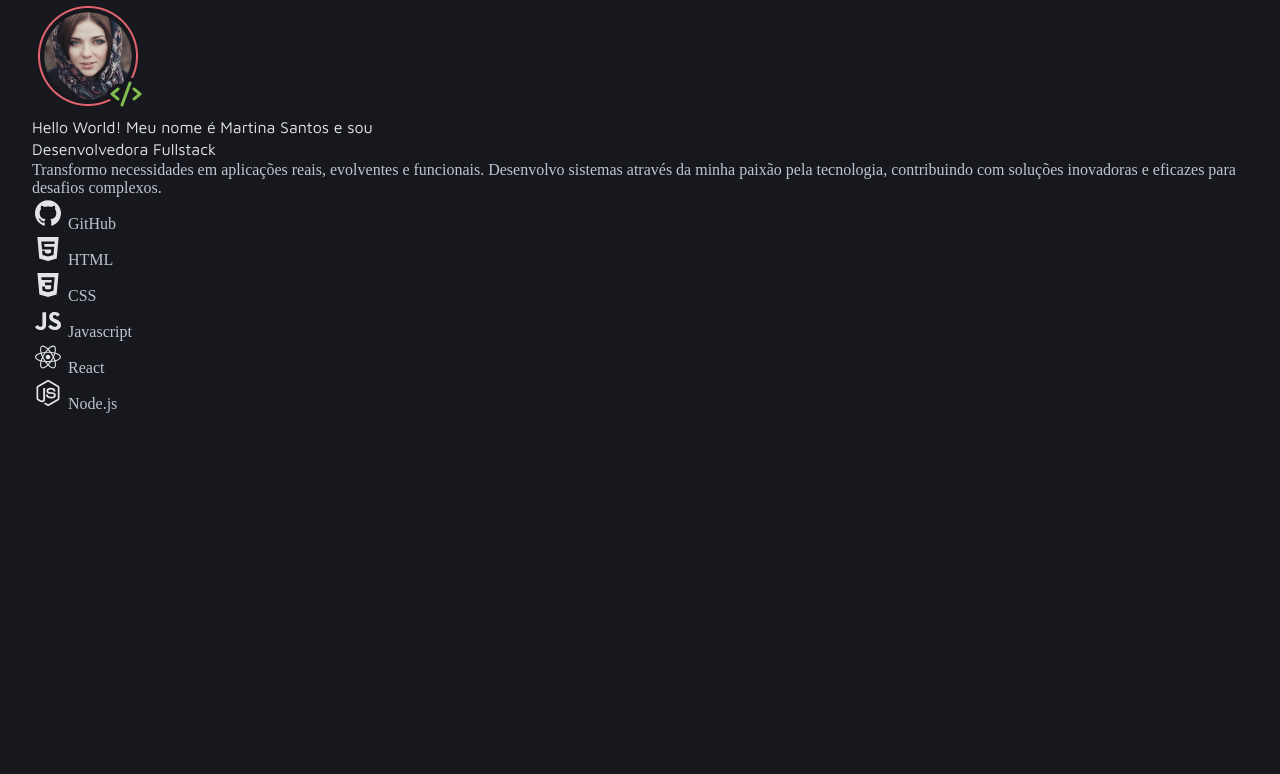
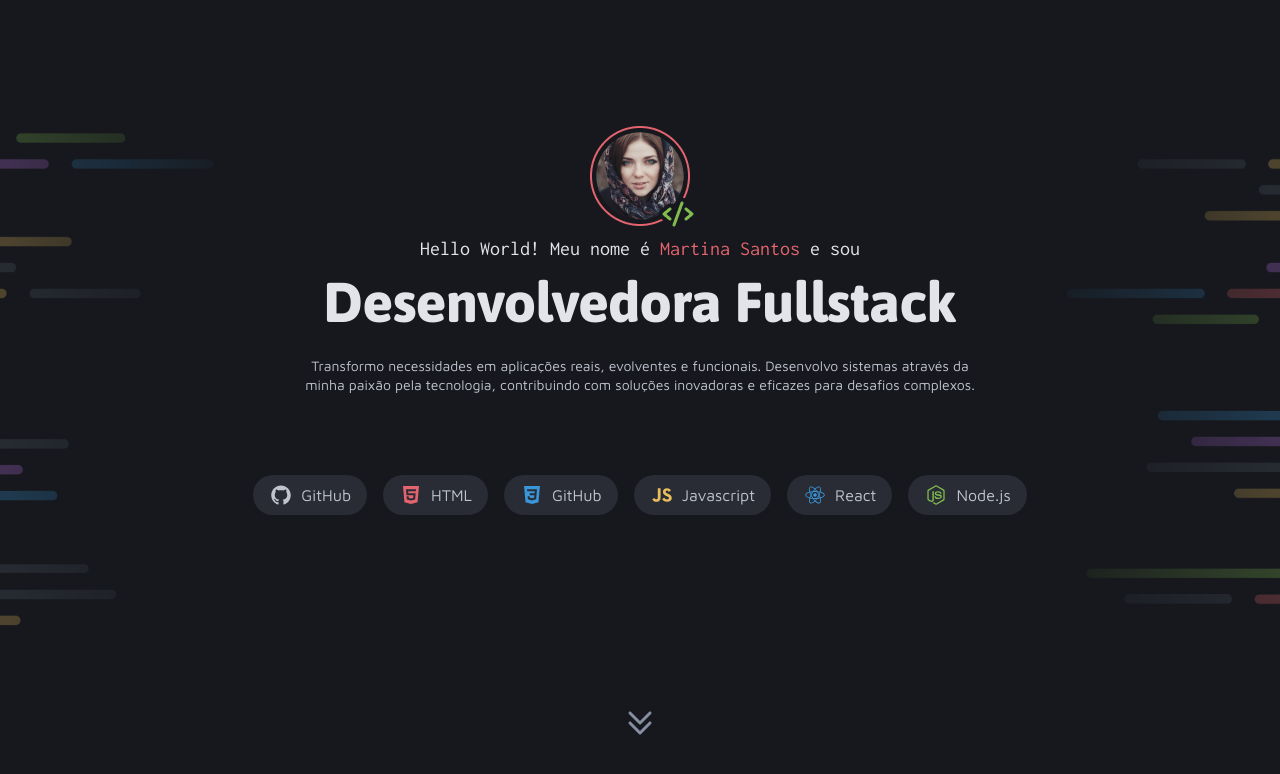
Before and after one commit to EricBrianb12/desafio-portfolio, a plain HTML site: page index.html in a window 1280 px wide. Drawn offline with Linux system fonts and the light colour scheme.

Commit message:
Feito a parte css do header e troca dos icones das tags no HTML

```diff
--- a/index.html
+++ b/index.html
@@ -14,12 +14,12 @@
 <body>
   <div class="bg-header">
     <header class="container">
-      <div class="content-header">
+      <div class="header-info">
         <img src="./assets/Avatar.png" alt="Imagem da Martina Santos">
-        <h2>
+        <h2 class="subtitle">
           Hello World! Meu nome é <span>Martina Santos</span> e sou
         </h2>
-        <h1>
+        <h1 class="text-lg">
           Desenvolvedora Fullstack
         </h1>
         <p>
@@ -29,36 +29,42 @@
 
       <div class="tags">
         <div class="tag-item">
-          <img src="assets/icons/GitHub.svg" alt="Logo da Github">
-          <span>GitHub</span>
+          <img src="assets/icons/GitHub-color.svg" alt="Logo da Github">
+          <span class="text-md">GitHub</span>
         </div>
 
         <div class="tag-item">
-          <img src="assets/icons/HTML.svg" alt="Logo HTML">
-          <span>HTML</span>
+          <img src="assets/icons/HTML-COLOR.svg" alt="Logo html">
+          <span class="text-md">HTML</span>
         </div>
 
         <div class="tag-item">
-          <img src="assets/icons/css.svg" alt="Logo css">
-          <span>CSS</span>
+          <img src="assets/icons/css-color.svg" alt="Logo css">
+          <span class="text-md">GitHub</span>
         </div>
 
         <div class="tag-item">
-          <img src="assets/icons/JavaScript.svg" alt="Logo javascript">
-          <span>Javascript</span>
+          <img src="assets/icons/JavaScript-color.svg" alt="Logo javascript">
+          <span class="text-md">Javascript</span>
         </div>
 
         <div class="tag-item">
-          <img src="assets/icons/React.svg" alt="Logo react">
-          <span>React</span>
+          <img src="assets/icons/React-color.svg" alt="Logo react">
+          <span class="text-md">React</span>
         </div>
 
         <div class="tag-item">
-          <img src="assets/icons/Node.js.svg" alt="Logo node">
-          <span>Node.js</span>
+          <img src="assets/icons/Node.js-color.svg" alt="Logo node.js">
+          <span class="text-md">Node.js</span>
         </div>
       </div>
     </header>
+
+    <nav class="arrowDown">
+      <a href="#">
+        <img src="assets/icons/CaretDoubleDown.svg" alt="">
+      </a>
+    </nav>
   </div>
 </body>
 
--- a/styles/global.css
+++ b/styles/global.css
@@ -30,7 +30,9 @@
 body {
   background-color: var(--gray-200);
   color: var(--gray-500);
+  font: var(--text-sm);
 }
+
 
 h1,
 h2,
@@ -41,6 +43,7 @@ h3 {
 
 img {
   max-width: 100%;
+  max-height: 100%;
 }
 
 .container {
--- /dev/null
+++ b/styles/header.css
@@ -0,0 +1,62 @@
+.bg-header {
+  width: 100vw;
+  height: 100vh;
+  background: url("../assets/images/Background_Intro.png") center no-repeat;
+  background-size: cover;
+  padding-top: 120px;
+  position: relative;
+
+  header {
+    max-width: 1040px;
+    display: flex;
+    align-items: center;
+    flex-direction: column;
+    gap: 80px;
+
+    &>img {
+      margin-bottom: 56px;
+    }
+
+    h2 {
+      margin-bottom: 8px;
+
+      span {
+        color: var(--red);
+      }
+    }
+
+    h1 {
+      margin-bottom: 20px;
+    }
+
+    .header-info {
+      max-width: 680px;
+      text-align: center;
+    }
+
+    .tags {
+      display: flex;
+      justify-content: center;
+      align-items: center;
+      gap: 16px;
+
+      .tag-item {
+        display: flex;
+        justify-content: center;
+        align-items: center;
+        padding: 8px 16px;
+        gap: 8px;
+        border-radius: 60px;
+        background-color: var(--gray-300);
+      }
+    }
+  }
+
+  .arrowDown {
+    position: absolute;
+    bottom: 57px;
+    left: 50%;
+    transform: translateX(-50%);
+  }
+
+}
--- a/styles/index.css
+++ b/styles/index.css
@@ -1 +1,3 @@
 @import url(global.css);
+@import url(utilitys.css);
+@import url(header.css);
--- a/styles/utilitys.css
+++ b/styles/utilitys.css
@@ -0,0 +1,11 @@
+.subtitle {
+  font: var(--subtitle);
+}
+
+.text-lg {
+  font: var(--title-lg);
+}
+
+.text-md {
+  font: var(--text-md)
+}
```
Also changed, not shown: assets/icons/CaretDoubleDown.svg (added), assets/icons/GitHub-color.svg (added), assets/icons/HTML-COLOR.svg (added), assets/icons/JavaScript-color.svg (added), assets/icons/Node.js-color.svg (added), assets/icons/React-color.svg (added), assets/icons/css-color.svg (added).
